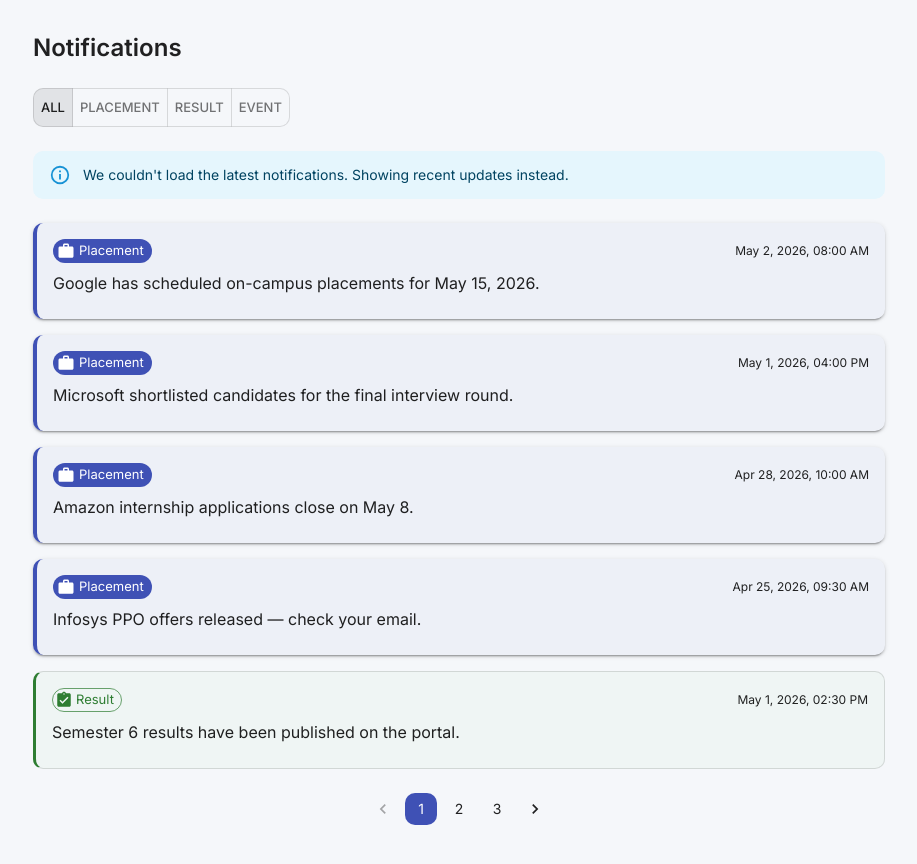
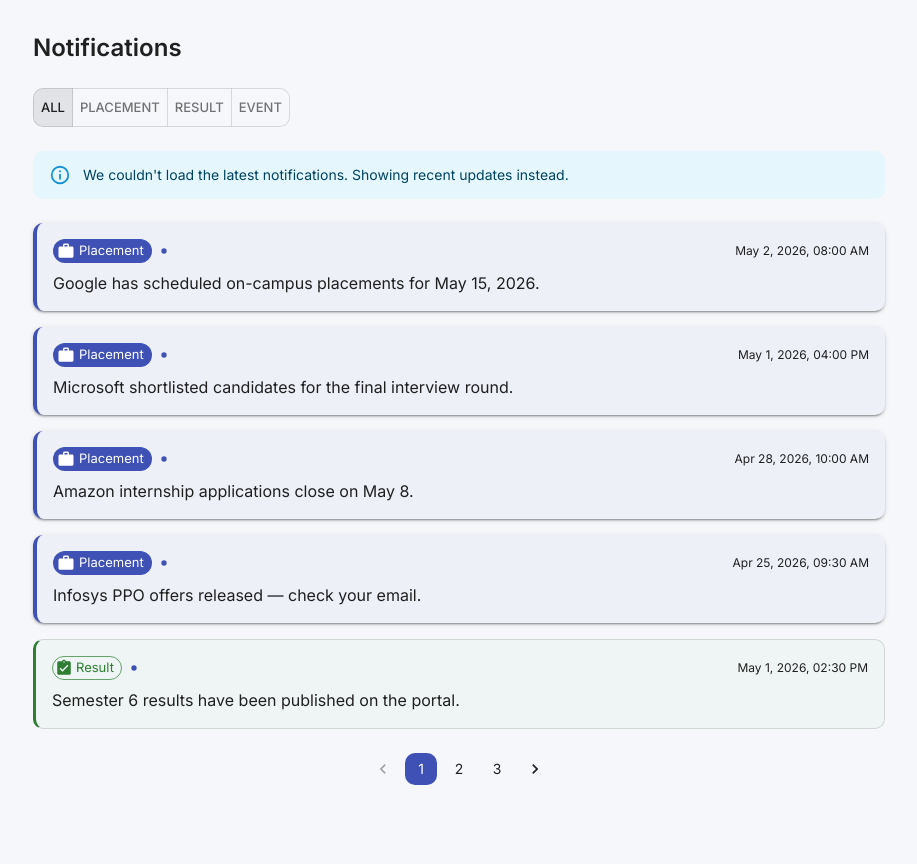
Before and after one commit to Satyawart/RA2311003050136, a React (Vite) app in the folder notification_app_fe/: page / in a window 1280 px wide. Shown: the top 864 px of the page, without its empty margins (181-1098 px from the left). After the commit the page ends 833 px from the top, so only its background shows below. Built offline with nearby package versions, Linux system fonts and the light colour scheme; no server answers.

Commit message:
feat: implement notification system with data fetching, filtering, pagination, and UI components

```diff
--- a/notification_app_fe/src/components/NotificationCard.tsx
+++ b/notification_app_fe/src/components/NotificationCard.tsx
@@ -2,11 +2,14 @@
 import {
   Card,
   CardContent,
+  CardActionArea,
   Typography,
   Chip,
   Stack,
+  Box,
 } from "@mui/material";
 import type { SxProps, Theme } from "@mui/material/styles";
+import FiberManualRecordIcon from "@mui/icons-material/FiberManualRecord";
 import WorkOutlinedIcon from "@mui/icons-material/WorkOutlined";
 import AssignmentTurnedInIcon from "@mui/icons-material/AssignmentTurnedIn";
 import EventIcon from "@mui/icons-material/Event";
@@ -66,20 +69,25 @@
 
 interface NotificationCardProps {
   notification: Notification;
+  onMarkAsRead: (id: string) => void;
 }
 
-function NotificationCardInner({ notification }: NotificationCardProps) {
+function NotificationCardInner({ notification, onMarkAsRead }: NotificationCardProps) {
   const config = TYPE_CONFIG[notification.type];
   const prioritySx = PRIORITY_STYLES[notification.type];
+  const isRead = notification.isRead;
 
   return (
     <Card
       variant={notification.type === "placement" ? "elevation" : "outlined"}
       sx={{
-        transition: "box-shadow 0.2s ease, transform 0.15s ease",
-        ...prioritySx,
+        transition: "box-shadow 0.2s ease, transform 0.15s ease, opacity 0.2s ease",
+        opacity: isRead ? 0.65 : 1,
+        ...(isRead && { bgcolor: "action.hover" }),
+        ...(!isRead && prioritySx),
       }}
     >
+      <CardActionArea onClick={() => onMarkAsRead(notification.id)} disabled={isRead}>
         <CardContent>
           <Stack
             direction="row"
@@ -89,19 +97,27 @@
               mb: 1,
             }}
           >
+            <Stack direction="row" spacing={1} sx={{ alignItems: "center" }}>
               <Chip
                 icon={config.icon}
                 label={config.label}
                 color={config.color}
                 size="small"
-            variant={notification.type === "placement" ? "filled" : "outlined"}
+                variant={notification.type === "placement" && !isRead ? "filled" : "outlined"}
               />
+              {!isRead && (
+                <FiberManualRecordIcon
+                  sx={{ fontSize: 8, color: "primary.main" }}
+                />
+              )}
+            </Stack>
             <Typography variant="caption" color="text.secondary">
               {formatTimestamp(notification.timestamp)}
             </Typography>
           </Stack>
           <Typography variant="body1">{notification.message}</Typography>
         </CardContent>
+      </CardActionArea>
     </Card>
   );
 }
--- a/notification_app_fe/src/hooks/useNotifications.ts
+++ b/notification_app_fe/src/hooks/useNotifications.ts
@@ -1,4 +1,4 @@
-import { useState, useEffect, useMemo, useCallback } from "react";
+import { useState, useEffect, useRef, useMemo, useCallback } from "react";
 import type { Notification, NotificationFilter } from "../types/notification";
 import { fetchNotifications } from "../services/notificationService";
 import { sortNotifications } from "../utils/sortNotifications";
@@ -18,6 +18,7 @@
   page: number;
   totalPages: number;
   goToPage: (p: number) => void;
+  markAsRead: (id: string) => void;
 }
 
 export function useNotifications(): UseNotificationsReturn {
@@ -28,8 +29,11 @@
   const [filter, setFilter] = useState<NotificationFilter>("all");
   const [page, setPage] = useState(1);
 
+  const hasFetched = useRef(false);
+
   useEffect(() => {
-    let cancelled = false;
+    if (hasFetched.current) return;
+    hasFetched.current = true;
 
     async function load() {
       setLoading(true);
@@ -38,7 +42,6 @@
 
       try {
         const fetchedNotifications = await fetchNotifications();
-        if (cancelled) return;
 
         if (fetchedNotifications.length === 0) {
           logger.warn("Using fallback mock data", {
@@ -54,8 +57,6 @@
           setAllNotifications(fetchedNotifications);
         }
       } catch (err) {
-        if (cancelled) return;
-
         const failureReason = err instanceof Error ? err.message : "Unknown error";
         logger.error("Using fallback mock data", {
           reason: failureReason,
@@ -65,14 +66,11 @@
         setUsingFallback(true);
         setAllNotifications(MOCK_NOTIFICATIONS);
       } finally {
-        if (!cancelled) setLoading(false);
+        setLoading(false);
       }
     }
 
     load();
-    return () => {
-      cancelled = true;
-    };
   }, []);
 
   const sorted = useMemo(
@@ -113,6 +111,12 @@
     setPage(p);
   }, []);
 
+  const markAsRead = useCallback((id: string) => {
+    setAllNotifications((prev) =>
+      prev.map((n) => (n.id === id && !n.isRead ? { ...n, isRead: true } : n))
+    );
+  }, []);
+
   return {
     notifications: pageItems,
     loading,
@@ -124,5 +128,6 @@
     page: safePage,
     totalPages,
     goToPage,
+    markAsRead,
   };
 }
--- a/notification_app_fe/src/mocks/notifications.ts
+++ b/notification_app_fe/src/mocks/notifications.ts
@@ -6,71 +6,83 @@
     type: "placement",
     message: "Google has scheduled on-campus placements for May 15, 2026.",
     timestamp: new Date("2026-05-02T08:00:00Z"),
+    isRead: false,
   },
   {
     id: "n2",
     type: "result",
     message: "Semester 6 results have been published on the portal.",
     timestamp: new Date("2026-05-01T14:30:00Z"),
+    isRead: false,
   },
   {
     id: "n3",
     type: "event",
     message: "Annual Tech Fest registrations are now open.",
     timestamp: new Date("2026-04-30T09:00:00Z"),
+    isRead: false,
   },
   {
     id: "n4",
     type: "placement",
     message: "Microsoft shortlisted candidates for the final interview round.",
     timestamp: new Date("2026-05-01T16:00:00Z"),
+    isRead: false,
   },
   {
     id: "n5",
     type: "result",
     message: "Internal assessment marks for Data Structures are available.",
     timestamp: new Date("2026-04-29T11:00:00Z"),
+    isRead: false,
   },
   {
     id: "n6",
     type: "event",
     message: "Workshop on Cloud Computing — May 10, Auditorium B.",
     timestamp: new Date("2026-05-02T06:00:00Z"),
+    isRead: false,
   },
   {
     id: "n7",
     type: "placement",
     message: "Amazon internship applications close on May 8.",
     timestamp: new Date("2026-04-28T10:00:00Z"),
+    isRead: false,
   },
   {
     id: "n8",
     type: "result",
     message: "Revaluation results for Semester 5 are out.",
     timestamp: new Date("2026-04-27T13:00:00Z"),
+    isRead: false,
   },
   {
     id: "n9",
     type: "event",
     message: "Hackathon 2026 — Team registration deadline: May 5.",
     timestamp: new Date("2026-04-26T18:00:00Z"),
+    isRead: false,
   },
   {
     id: "n10",
     type: "placement",
     message: "Infosys PPO offers released — check your email.",
     timestamp: new Date("2026-04-25T09:30:00Z"),
+    isRead: false,
   },
   {
     id: "n11",
     type: "event",
     message: "Guest lecture on AI Ethics by Dr. Priya Sharma — May 12.",
     timestamp: new Date("2026-05-01T07:45:00Z"),
+    isRead: false,
   },
   {
     id: "n12",
     type: "result",
     message: "Lab exam results for Operating Systems posted.",
     timestamp: new Date("2026-04-30T15:20:00Z"),
+    isRead: false,
   },
 ];
--- a/notification_app_fe/src/pages/NotificationsPage.tsx
+++ b/notification_app_fe/src/pages/NotificationsPage.tsx
@@ -33,6 +33,7 @@
     page,
     totalPages,
     goToPage,
+    markAsRead,
   } = useNotifications();
 
   const isInitialRender = useRef(true);
@@ -104,7 +105,7 @@
         {!loading && hasNotifications && (
           <Stack spacing={2}>
             {notifications.map((n) => (
-              <NotificationCard key={n.id} notification={n} />
+              <NotificationCard key={n.id} notification={n} onMarkAsRead={markAsRead} />
             ))}
           </Stack>
         )}
--- a/notification_app_fe/src/services/notificationService.ts
+++ b/notification_app_fe/src/services/notificationService.ts
@@ -11,6 +11,7 @@
     type: raw.type,
     message: raw.message,
     timestamp: isNaN(parsed.getTime()) ? new Date(0) : parsed,
+    isRead: false,
   };
 }
 
--- a/notification_app_fe/src/types/notification.ts
+++ b/notification_app_fe/src/types/notification.ts
@@ -12,6 +12,7 @@
   type: NotificationType;
   message: string;
   timestamp: Date;
+  isRead: boolean;
 }
 
 export type NotificationFilter = NotificationType | "all";
```
Lines whose indentation alone changed are shown as unchanged.
